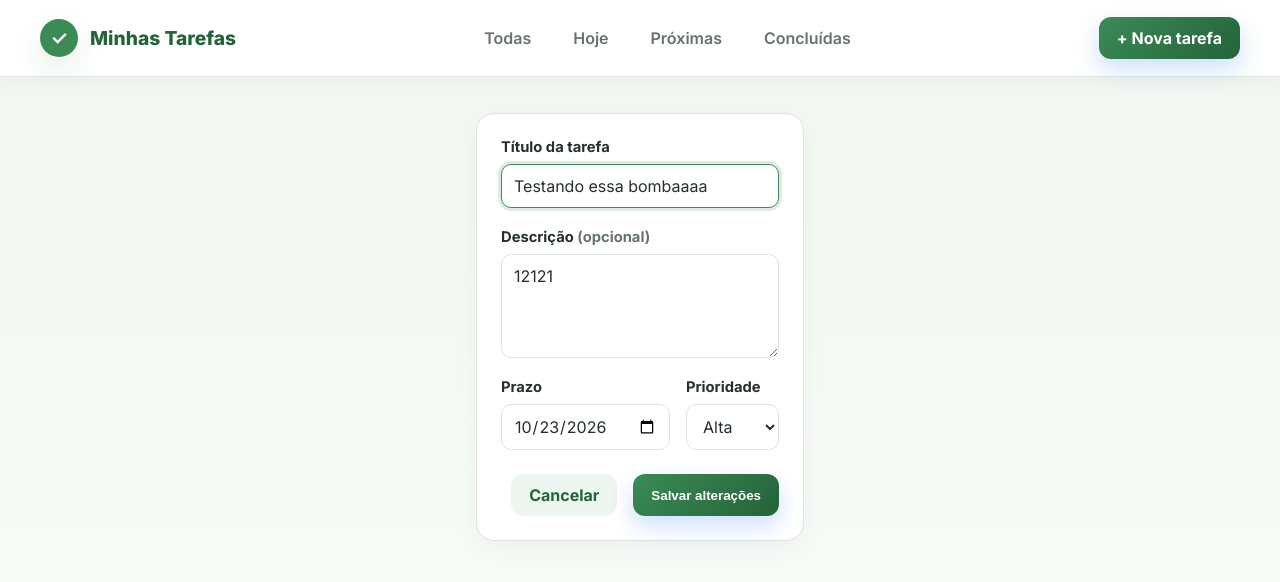
After one commit to NHFBarros/new-Todo-django, a Django app: template todo/templates/todoForm.html in a window 1280 px wide. The commit adds this page. Shown: the top 582 px of the page. Run offline with Django 5.2, Linux system fonts and the light colour scheme; the template is opened without the code that fills it: values that come from a table or form of the project are taken from there, others are empty; data comes from the database, SQL or seed files in the repository; both versions use the stored data as it was after the commit.

Commit message:
Configurado edição de tarefas

```diff
--- a/todo/templates/todoDashboard.html
+++ b/todo/templates/todoDashboard.html
@@ -68,6 +68,9 @@
                     </div>
                     <span class="task-priority">{{ todo.priority }}</span>
                 </div>
+                <button class="task-edit" type="button" onclick="location.href='{% url 'todoEdit' todo.id %}'" aria-label="Editar {{ todo.title }}" title="Editar tarefa">
+                    <i class="fa-solid fa-pen" aria-hidden="true"></i>
+                </button>
                 <button class="task-delete" type="button" onclick="todoDelete({{ todo.id }})" aria-label="Excluir {{ todo.title }}" title="Excluir tarefa">
                     <i class="fa-solid fa-trash" aria-hidden="true"></i>
                 </button>
--- /dev/null
+++ b/todo/templates/todoForm.html
@@ -0,0 +1,46 @@
+{% extends "base.html" %}
+
+{% block title %}Editar tarefa | Minhas Tarefas{% endblock %}
+
+{% block page_title %}Editar tarefa{% endblock %}
+
+{% block page_description %}Edite uma tarefa em sua lista e defina quando ela precisa ser concluída.{% endblock %}
+
+{% block content %}
+<section class="card task-form-card">
+    <form method="POST" class="task-form" action="{% url 'todoEdit' todo.id %}">
+        {% csrf_token %}
+
+        <div class="form-field">
+            <label for="title">Título da tarefa</label>
+            <input id="title" name="title" value="{{ todo.title }}" type="text" placeholder="Ex.: Preparar apresentação" required autofocus>
+        </div>
+
+        <div class="form-field">
+            <label for="description">Descrição <span class="muted">(opcional)</span></label>
+            <textarea id="description" name="description" rows="4" placeholder="Inclua detalhes que ajudem a concluir esta tarefa.">{{ todo.description }}</textarea>
+        </div>
+
+        <div class="form-row">
+            <div class="form-field">
+                <label for="due_date">Prazo</label>
+                <input id="due_date" name="due_date" value="{{ todo.due_date|date:'Y-m-d' }}" type="date">
+            </div>
+
+            <div class="form-field">
+                <label for="priority">Prioridade</label>
+                <select id="priority" name="priority">
+                    <option value="low" {% if todo.priority == "low" %}selected{% endif %}>Baixa</option>
+                    <option value="medium" {% if todo.priority == "medium" %}selected{% endif %}>Média</option>
+                    <option value="high" {% if todo.priority == "high" %}selected{% endif %}>Alta</option>
+                </select>
+            </div>
+        </div>
+
+        <div class="form-actions">
+            <a class="btn btn-secondary" href="{% url 'todo' %}">Cancelar</a>
+            <button class="btn btn-primary" type="submit">Salvar alterações</button>
+        </div>
+    </form>
+</section>
+{% endblock %}
```
Also changed, not shown: templates/static/todo/css/todo-dashboard.css (+18 -0 lines), todo/views.py (+22 -0 lines), db.sqlite3.
